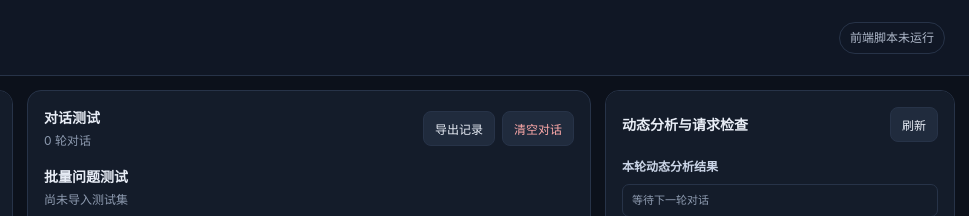
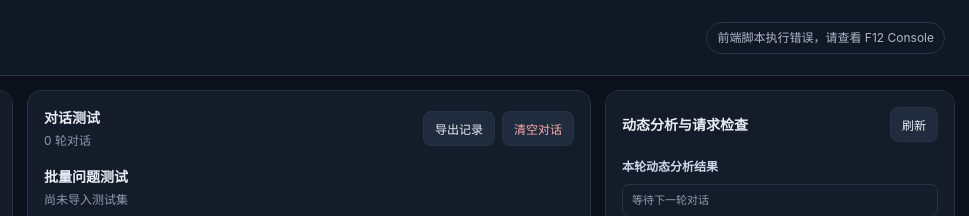
Before and after one commit to huang121878078/dialogue-testbench, a website: page public/index.html in a window 1280 px wide. Shown: the top 216 px of the page, 311-1280 px from the left. Drawn offline with Linux system fonts and the light colour scheme.

Commit message:
debug: add explicit frontend bootstrap and script loading diagnostics

```diff
--- a/public/index.html
+++ b/public/index.html
@@ -58,7 +58,85 @@
       <pre id="payload">发送消息后，这里会显示实际请求 JSON。</pre>
     </aside>
   </main>
-  <script src="suite-utils.js?v=20261116-9" onerror="console.error('[DialogueTestbench] suite-utils.js 加载失败'); document.getElementById('status').textContent='测试集工具脚本加载失败';"></script>
-  <script src="app.js?v=20261116-9" onerror="console.error('[DialogueTestbench] app.js 加载失败'); document.getElementById('status').textContent='前端脚本加载失败';"></script>
+  <script>
+    (function () {
+      const status = document.getElementById('status');
+      const version = '20261116-10';
+      const startedAt = Date.now();
+
+      function setStatus(message) {
+        if (status) status.textContent = message;
+      }
+
+      console.info('[DialogueTestbench] bootstrap.started', {
+        time: new Date().toISOString(),
+        page: window.location.href,
+        origin: window.location.origin
+      });
+      setStatus('正在加载前端脚本…');
+
+      window.addEventListener('error', function (event) {
+        if (event.target && event.target.tagName === 'SCRIPT') {
+          const src = event.target.src || '(unknown script)';
+          console.error('[DialogueTestbench] bootstrap.resource_error', {
+            resource: src,
+            time: new Date().toISOString()
+          });
+          setStatus('脚本资源加载失败：' + (src.includes('suite-utils') ? 'suite-utils.js' : 'app.js'));
+          return;
+        }
+
+        console.error('[DialogueTestbench] bootstrap.runtime_error', {
+          message: event.message,
+          source: event.filename,
+          line: event.lineno,
+          column: event.colno,
+          stack: event.error && event.error.stack
+        });
+        setStatus('前端脚本执行错误，请查看 F12 Console');
+      }, true);
+
+      window.addEventListener('unhandledrejection', function (event) {
+        console.error('[DialogueTestbench] bootstrap.unhandled_rejection', event.reason);
+        setStatus('前端异步执行错误，请查看 F12 Console');
+      });
+
+      function loadScript(fileName) {
+        return new Promise(function (resolve, reject) {
+          const script = document.createElement('script');
+          const src = '/' + fileName + '?v=' + version;
+          script.src = src;
+          script.onload = function () {
+            console.info('[DialogueTestbench] bootstrap.resource_loaded', {
+              resource: src,
+              durationMs: Date.now() - startedAt
+            });
+            resolve();
+          };
+          script.onerror = function () {
+            const error = new Error('无法加载 ' + src + '。请检查服务器是否已重启，以及该文件是否存在于 public 目录。');
+            console.error('[DialogueTestbench] bootstrap.resource_failed', error);
+            setStatus('脚本资源加载失败：' + fileName);
+            reject(error);
+          };
+          document.body.appendChild(script);
+        });
+      }
+
+      loadScript('suite-utils.js')
+        .then(function () { return loadScript('app.js'); })
+        .then(function () {
+          console.info('[DialogueTestbench] bootstrap.completed', {
+            durationMs: Date.now() - startedAt
+          });
+          if (status && status.textContent === '正在加载前端脚本…') {
+            setStatus('脚本已下载，但应用未完成初始化；请查看 F12 Console');
+          }
+        })
+        .catch(function (error) {
+          console.error('[DialogueTestbench] bootstrap.failed', error);
+        });
+    })();
+  </script>
 </body>
 </html>
```
